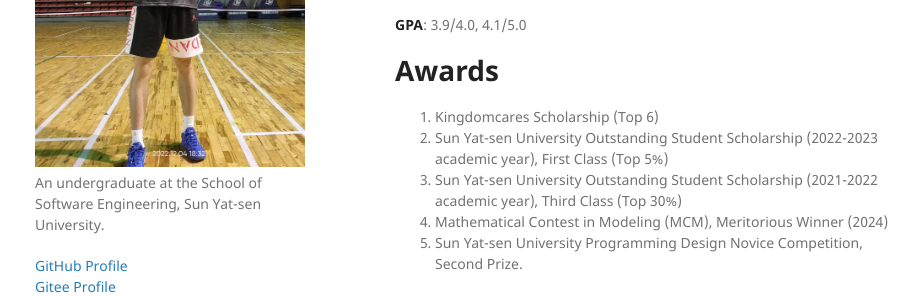
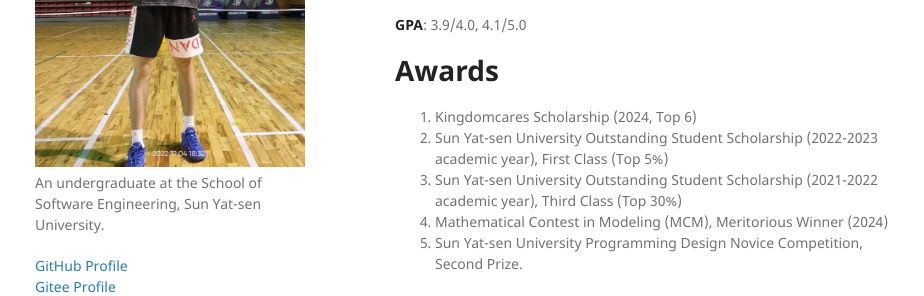
Before and after one commit to MikingG/MikingG.github.io, a Jekyll site: the page built from index.md, in a window 1280 px wide and 900 px high. Shown: the part 303-599 px from the top of the window, without its empty margins (175-1099 px from the left). Built offline with Jekyll 4.4.1, drawn with Linux system fonts in a browser that asks for light colours; nearby versions of some CDN libraries; comment, search, counter and statistics services are not loaded; our own code applies the rules of GitHub Pages for plain Markdown files.

Commit message:
Update index.md

```diff
--- a/index.md
+++ b/index.md
@@ -11,7 +11,7 @@ My research interests include software engineering, large language models, machi
 
 # Awards
 
-1. Kingdomcares Scholarship (Top 6)
+1. Kingdomcares Scholarship (2024, Top 6)
 2. Sun Yat-sen University Outstanding Student Scholarship (2022-2023 academic year), First Class (Top 5%)
 3. Sun Yat-sen University Outstanding Student Scholarship (2021-2022 academic year), Third Class (Top 30%)
 4. Mathematical Contest in Modeling (MCM), Meritorious Winner (2024)
```
